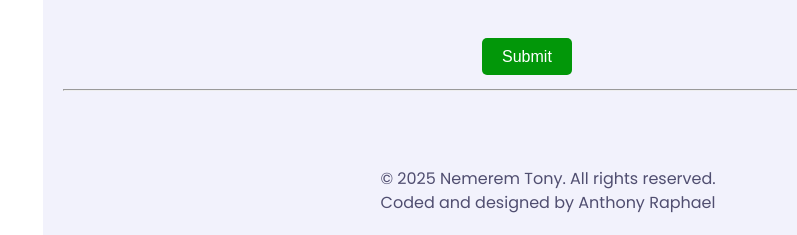
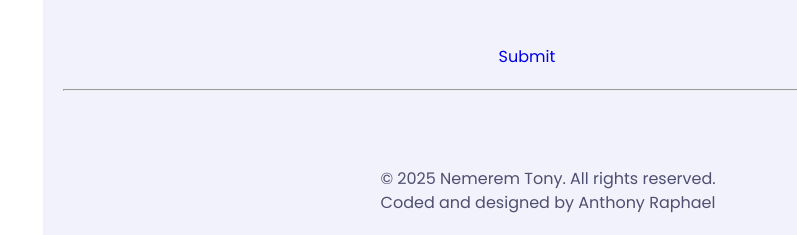
Before and after one commit to Ciscomahlee005codes/nemerem-portfolio, a plain HTML site: page index.html in a window 1280 px wide. Shown: the part 6123-6358 px from the top of the page, 227-1024 px from the left. Drawn offline with nearby package versions, Linux system fonts and the light colour scheme; a web font is replaced by a local one.

Commit message:
Minor edit

```diff
--- a/index.html
+++ b/index.html
@@ -392,7 +392,7 @@
                       <div class="error-message" id="messageError"></div><br><br>
 
                       <div class="btn-container">
-                        <button type="submit" class="button"><a href="mailto:ciscomahlee@gmail.com">Submit</a></button>
+                        <a href="mailto:ciscomahlee@gmail.com">Submit</a>
                       </div>
                     </form>
                   </div>
```
